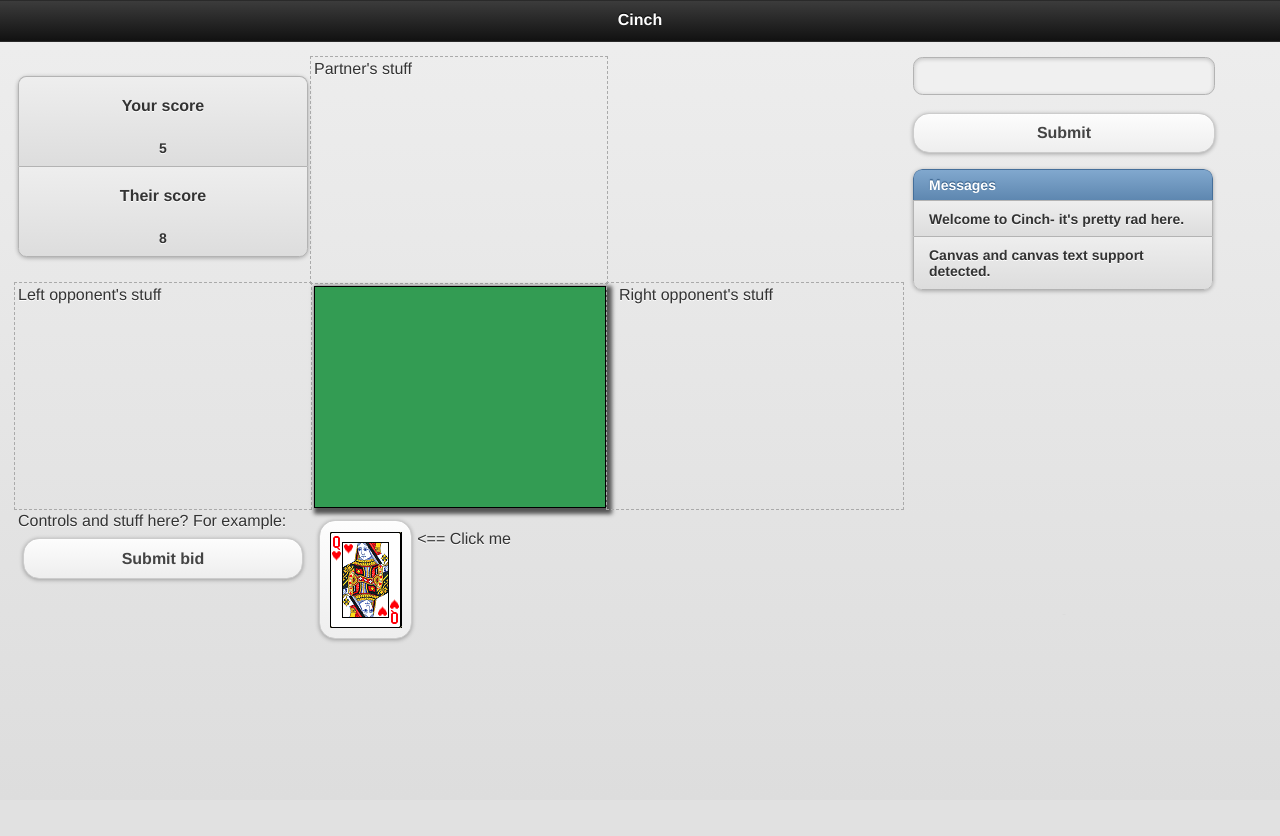
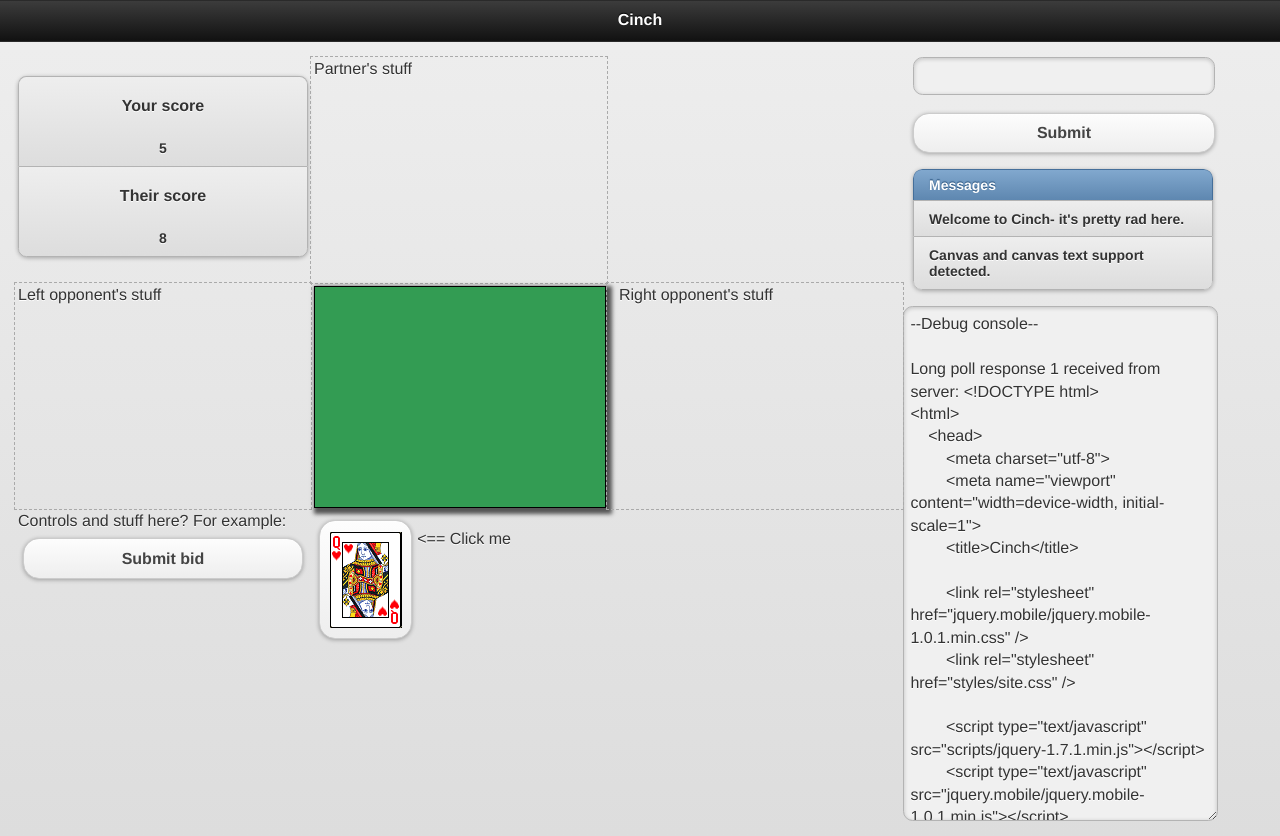
Before and after one commit to JackieChiles/Cinch, a PHP site: page / in a window 1280 px wide. Before the commit the page ends 642 px from the top, so only its background shows below. Run offline with PHP 8.4, Linux system fonts and the light colour scheme; a map, chart or similar area stays blank.

Commit message:
Added basic chat and long-poll communications with the server, as well as a debugging 'console' for development. Closes issue #5.

```diff
--- a/index.html
+++ b/index.html
@@ -14,6 +14,10 @@
 
         <script type="text/javascript">
 	    var pos = 25;
+	    var responseCount = 0;
+
+	    //Development URL
+	    var serverUrl = "http://localhost:2424"
 
 	    function CanvasCard(cardName) {
 		var canvas = document.getElementById('play-surface');
@@ -27,6 +31,32 @@
 		pos += 15;
 	    }
 
+	    //Development
+	    function LogDebugMessage(message) {
+		var log = $('#debug-area').val();
+		$('#debug-area').val(log + message + '\n\n')
+	    }
+
+	    function StartLongPoll() {
+		$.ajax({
+		    url: serverUrl,
+		    type: 'GET',
+		    success: function (result, testStatus, jqXHR) {
+			responseCount++;
+			LogDebugMessage('Long poll response ' + responseCount + ' received from server: ' + result);
+		    },
+		    error: function (jqXHR, textStatus, errorThrown) {
+			LogDebugMessage('Error starting long poll: ' + errorThrown);
+		    },
+		    complete: function (jqXHR, textStatus) {
+			//Delay before polling again
+			setTimeout(function() {
+			    StartLongPoll();
+			}, 3000);
+		    }
+		});
+	    }
+
             function OutputMessage(text) {
                 $('#output-list').append(
                     $('<li>', {
@@ -36,11 +66,30 @@
                 $("#output-list").listview("refresh");
             }
 
+	    //TODO: handle message IDs and player numbers
+	    //This can be done once server is set up to assign them
             function SubmitMessage() {
-                OutputMessage($('#text-to-insert').val());
+		var messageText = $('#text-to-insert').val();
+		var message = {
+		    message: messageText
+		};
+
+                OutputMessage(messageText);
                 $('#text-to-insert').val("");
 
-                //TODO: send chats to server here
+                $.ajax({
+		    url: serverUrl,
+		    data: JSON.stringify(message),
+		    type: 'POST',
+		    success: function (result, testStatus, jqXHR) {
+			LogDebugMessage('Chat response from server: ' + result);
+		    },
+		    error: function (jqXHR, textStatus, errorThrown) {
+			LogDebugMessage('Error sending chat: ' + errorThrown);
+		    },
+		    complete: function (jqXHR, textStatus) {
+		    }
+		});
             }
 
             $( function () {
@@ -54,6 +103,9 @@
 		$('#play-surface').attr('width', '290').attr('height', '220');
 
                 OutputMessage("Welcome to Cinch- it's pretty rad here.");
+
+		LogDebugMessage('--Debug console--');
+		StartLongPoll();
 
                 if (Modernizr.canvas && Modernizr.canvastext) {
                     OutputMessage("Canvas and canvas text support detected.");
@@ -122,6 +174,7 @@
                         <li data-role="list-divider">Messages</li>
                     </ul>
                 </div>
+		<textarea id="debug-area"></textarea>
             </div><!-- /content -->
         </div><!-- /page -->
     </body>
--- a/styles/site.css
+++ b/styles/site.css
@@ -1,3 +1,11 @@
+/*Development*/
+#debug-area
+{
+    width:300px;
+    height:500px;
+}
+/*End development*/
+
 #right-content
 {
     float:left;
```
